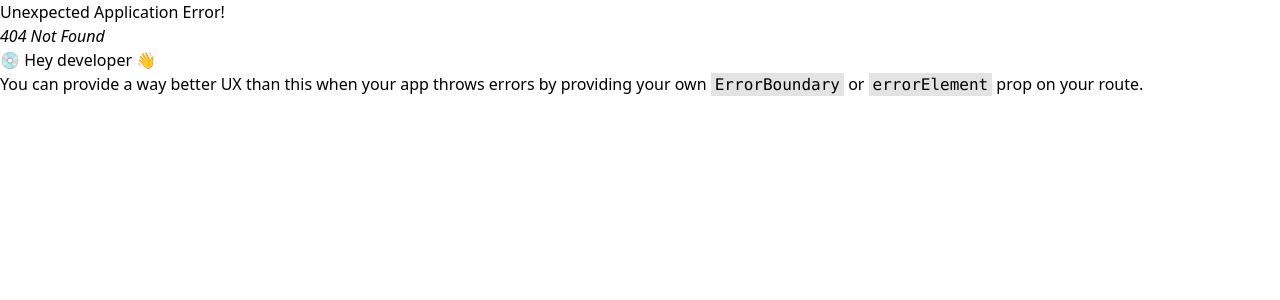
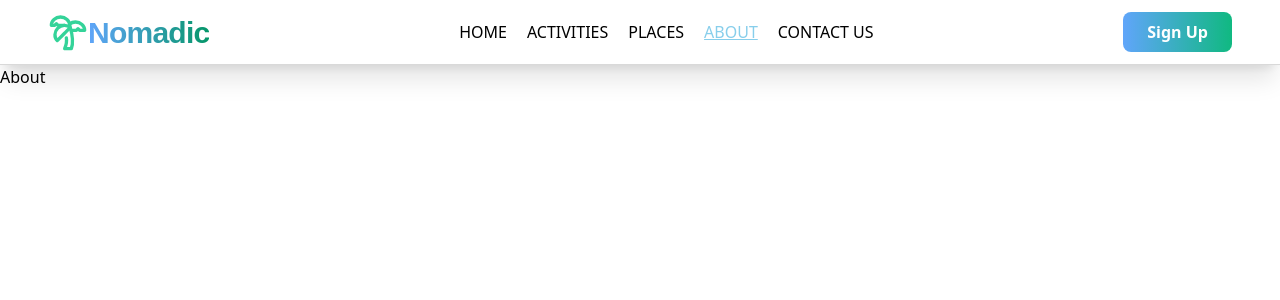
Before and after one commit to Joshuakibwage/travel-planner, a React (Vite) app: page /about in a window 1280 px wide. Before the commit this address had no page. Shown: the top 300 px of the page. Built offline with nearby package versions, Linux system fonts and the light colour scheme.

Commit message:
Add error page to handle not found pages

```diff
--- a/src/App.jsx
+++ b/src/App.jsx
@@ -1,12 +1,38 @@
 import { createBrowserRouter, RouterProvider } from "react-router-dom"
 import Navbar from "./components/Navbar";
 import HomePage from "./pages/HomePage";
+import Activities from "./pages/Activities";
+import About from "./pages/About";
+import ContactUs from "./pages/ContactUs";
+import Places from "./pages/Places";
+import ErrorPage from "./pages/ErrorPage";
 
 
 const router = createBrowserRouter([
   {
     path:'/',
     element:<><Navbar /><HomePage /></>
+  },
+  {
+    path:'/activities',
+    element:<><Navbar /><Activities /></>
+  },
+  {
+    path:'/places',
+    element:<><Navbar /><Places /></>
+  },
+  {
+    path:'/about',
+    element:<><Navbar /><About /></>
+  },
+  {
+    path:'/contact',
+    element:<><Navbar /><ContactUs /></>
+  },
+  {
+    path:'*',
+    element:<><ErrorPage /></>,
+    errorElement:<><ErrorPage /></>
   }
 ]);
 
--- a/src/components/Navbar.jsx
+++ b/src/components/Navbar.jsx
@@ -20,7 +20,7 @@ const Navbar = () => {
     }
 
   return (
-    <nav className="sticky z-50 top-0 left-0 backdrop-blur-md border-b border-neutral-700/50 shadow-md py-3">
+    <nav className="sticky z-50 top-0 left-0 backdrop-blur-md border-b border-neutral-700/20 shadow-xl py-3">
         <div className="px-12 relative mx-auto text-base">
             <div className="flex justify-between items-center">
                 <div className="flex items-center shrink-0">
@@ -31,10 +31,11 @@ const Navbar = () => {
                 </div>
                 <ul className="hidden md:flex space-x-5 ">
                     <NavLink style={navLinkStyles} className="hover:text-emerald-400" to="/">HOME</NavLink>
-                    <li className="hover:text-emerald-400">ACTIVITIES</li>
-                    <li className="hover:text-emerald-400">PLACES</li>
-                    <li className="hover:text-emerald-400">ABOUT</li>
-                    <li className="hover:text-emerald-400">CONTACT</li>
+                    <NavLink style={navLinkStyles} className="hover:text-emerald-400" to="/activities">ACTIVITIES</NavLink>
+                    <NavLink style={navLinkStyles} className="hover:text-emerald-400" to="/places">PLACES</NavLink>
+                    <NavLink style={navLinkStyles} className="hover:text-emerald-400" to="/about">ABOUT</NavLink>
+                    <NavLink style={navLinkStyles} className="hover:text-emerald-400" to="/contact">CONTACT US</NavLink>
+
                 </ul>
                 <div className="hidden md:flex">
                     <button className="px-6 py-2 rounded-lg text-white font-semibold bg-gradient-to-r from-blue-400 to-emerald-500">Sign Up</button>
--- a/src/pages/Destinations.jsx
+++ /dev/null
@@ -1,9 +0,0 @@
-
-
-const Destinations = () => {
-  return (
-    <div>Destinations</div>
-  )
-}
-
-export default Destinations
--- /dev/null
+++ b/src/pages/ErrorPage.jsx
@@ -0,0 +1,18 @@
+import { useRouteError } from "react-router-dom"
+import { Link } from "react-router-dom";
+
+const ErrorPage = () => {
+
+    const error = useRouteError();
+    console.error(error);
+
+  return (
+    <div className="w-full h-screen bg-slate-300 flex flex-col items-center justify-center">
+        <h1 className="font-semibold text-6xl">Oops!</h1>
+        <p className="text-4xl font-robert-regular pt-4">Sorry, an unaccepted error has occurred.</p>
+        <Link to='/'><button className="bg-gradient-to-r from-blue-300 to-emerald-500 px-10 py-2 rounded-lg  mt-10 ">Return Home</button></Link>
+    </div>
+  )
+}
+
+export default ErrorPage
--- /dev/null
+++ b/src/pages/Places.jsx
@@ -0,0 +1,9 @@
+
+
+const Places = () => {
+  return (
+    <div>Places</div>
+  )
+}
+
+export default Places
```
